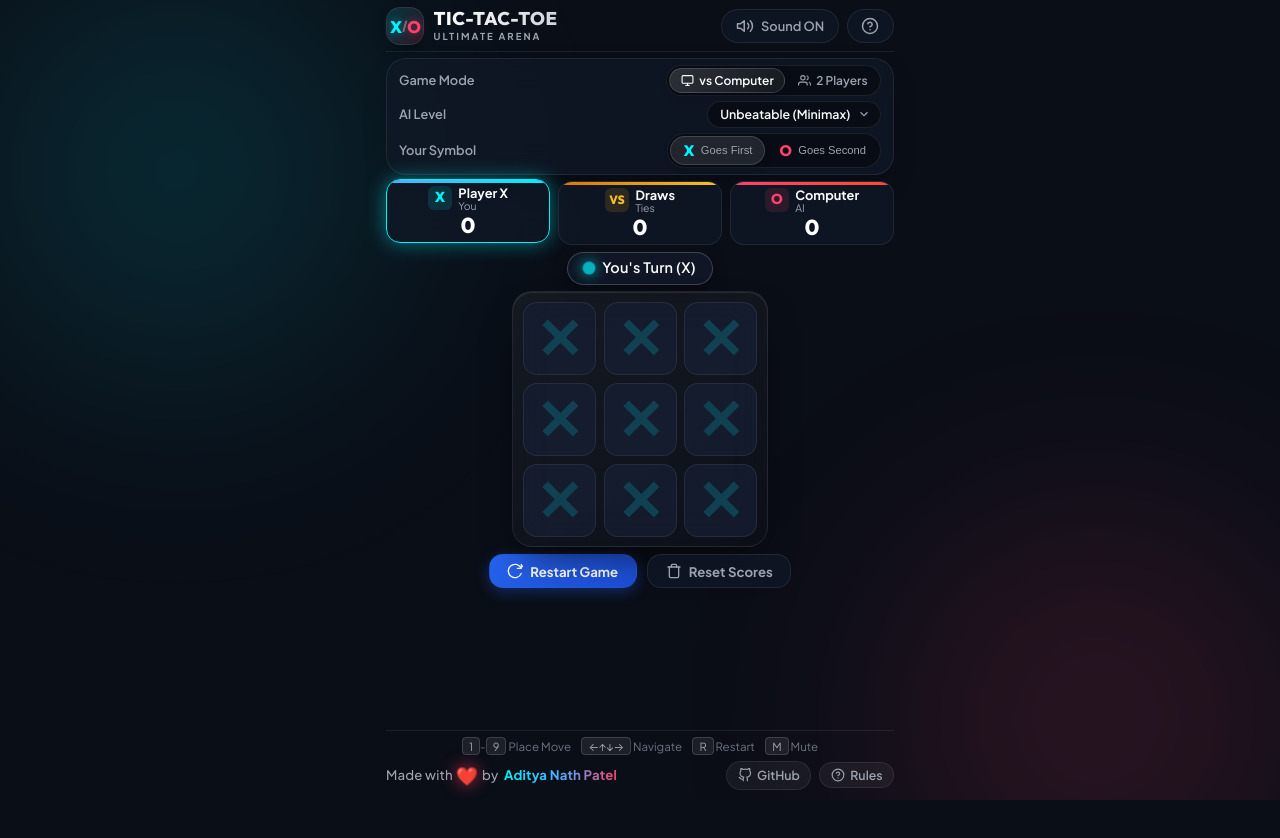
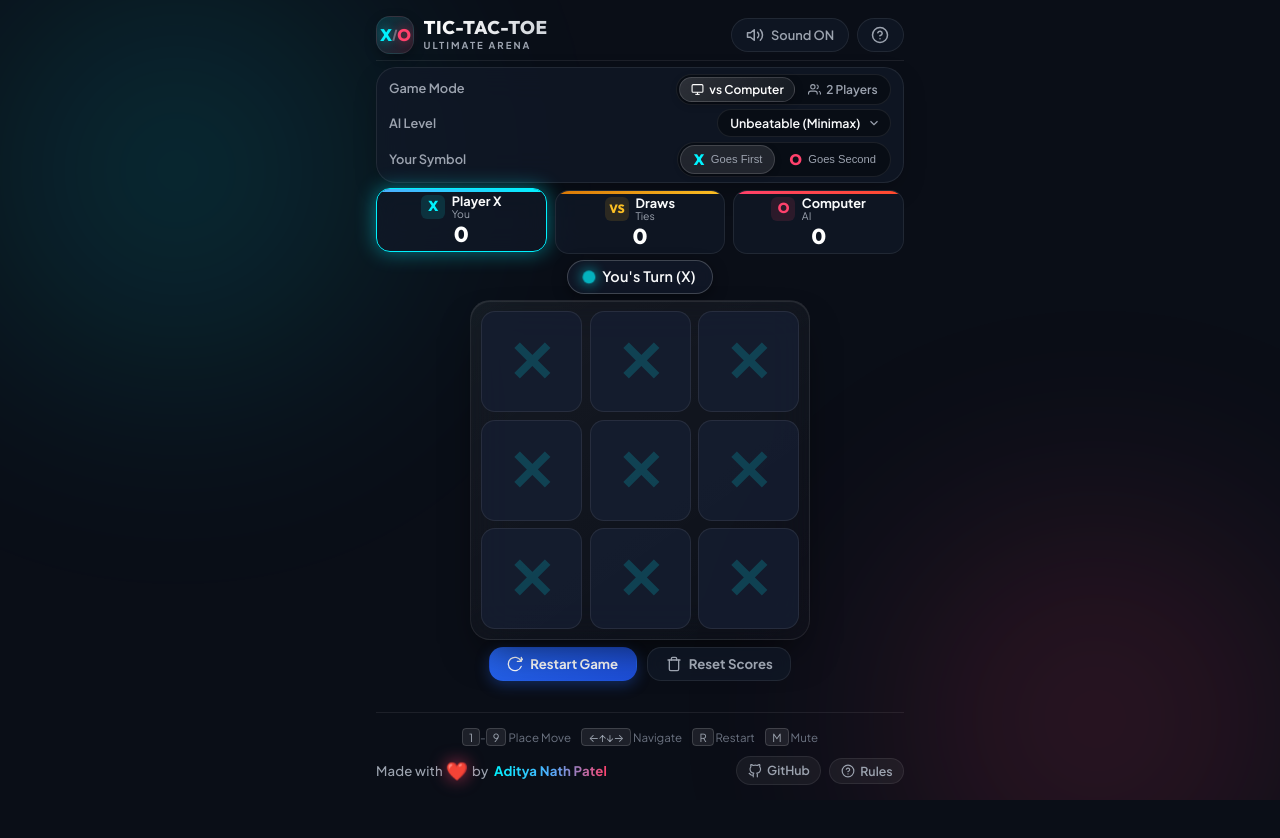
Before and after one commit to adityanathpatel/Tic-Toc-Toe, a React (Vite) app: page / in a window 1280 px wide. Shown: the top 838 px of the page. Before the commit the page ends 800 px from the top, so only its background shows below. Built offline with nearby package versions, Linux system fonts and the light colour scheme.

Commit message:
fix: make page smoothly scrollable with custom scrollbar and generous footer padding

```diff
--- a/src/App.css
+++ b/src/App.css
@@ -5,9 +5,9 @@
 .app-container {
   position: relative;
   z-index: 1;
-  max-width: 540px;
+  max-width: 560px;
   margin: 0 auto;
-  padding: 0.45rem 1rem 0.65rem;
+  padding: 1rem 1rem 3.5rem 1rem;
   display: flex;
   flex-direction: column;
   align-items: center;
@@ -732,13 +732,14 @@
    ========================================================================== */
 .app-footer {
   width: 100%;
-  margin-top: auto;
-  padding-top: 0.45rem;
+  margin-top: 1.5rem;
+  padding-top: 1rem;
+  padding-bottom: 0.5rem;
   border-top: 1px solid var(--border-subtle);
   display: flex;
   flex-direction: column;
   align-items: center;
-  gap: 0.35rem;
+  gap: 0.65rem;
 }
 
 .keyboard-hint {
@@ -1197,41 +1198,3 @@
     display: none;
   }
 }
-
-@media (max-height: 780px) {
-  :root {
-    --board-max-size: min(270px, 75vw, 32vh);
-  }
-  .app-container {
-    padding: 0.35rem 0.85rem 0.45rem;
-  }
-}
-
-@media (max-height: 680px) {
-  :root {
-    --board-max-size: min(230px, 70vw, 28vh);
-  }
-  .keyboard-hint {
-    display: none;
-  }
-  .app-header {
-    margin-bottom: 0.25rem;
-    padding-bottom: 0.25rem;
-  }
-  .controls-panel {
-    margin-bottom: 0.25rem;
-    padding: 0.25rem 0.65rem;
-  }
-  .score-board {
-    margin-bottom: 0.25rem;
-  }
-  .status-indicator-bar {
-    margin-bottom: 0.25rem;
-  }
-  .board-wrapper {
-    margin-bottom: 0.25rem;
-  }
-  .action-toolbar {
-    margin-bottom: 0.35rem;
-  }
-}
--- a/src/index.css
+++ b/src/index.css
@@ -41,7 +41,7 @@
   --font-body: 'Plus Jakarta Sans', -apple-system, BlinkMacSystemFont, "Segoe UI", Roboto, sans-serif;
 
   /* Layout & Sizing */
-  --board-max-size: min(290px, 80vw, 32vh);
+  --board-max-size: min(340px, 86vw, 400px);
   --radius-sm: 8px;
   --radius-md: 14px;
   --radius-lg: 20px;
@@ -59,7 +59,15 @@
   padding: 0;
 }
 
-html, body {
+html {
+  overflow-x: hidden;
+  overflow-y: auto;
+  scroll-behavior: smooth;
+  scrollbar-width: thin;
+  scrollbar-color: rgba(255, 255, 255, 0.2) transparent;
+}
+
+body {
   width: 100%;
   min-height: 100vh;
   background-color: var(--bg-dark);
@@ -68,8 +76,27 @@ html, body {
   font-size: 16px;
   line-height: 1.5;
   overflow-x: hidden;
+  overflow-y: auto;
   -webkit-font-smoothing: antialiased;
   -moz-osx-font-smoothing: grayscale;
+}
+
+/* Custom Cyber Scrollbar */
+::-webkit-scrollbar {
+  width: 8px;
+}
+
+::-webkit-scrollbar-track {
+  background: rgba(10, 14, 23, 0.85);
+}
+
+::-webkit-scrollbar-thumb {
+  background: rgba(255, 255, 255, 0.2);
+  border-radius: var(--radius-full);
+}
+
+::-webkit-scrollbar-thumb:hover {
+  background: var(--x-primary);
 }
 
 #root {
```
